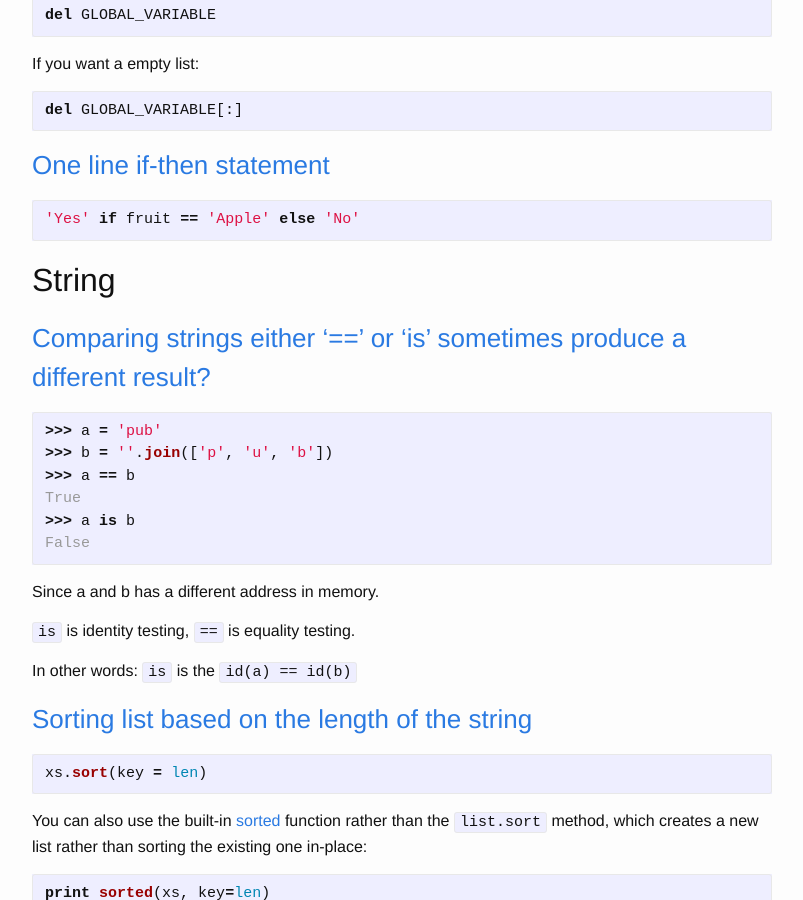
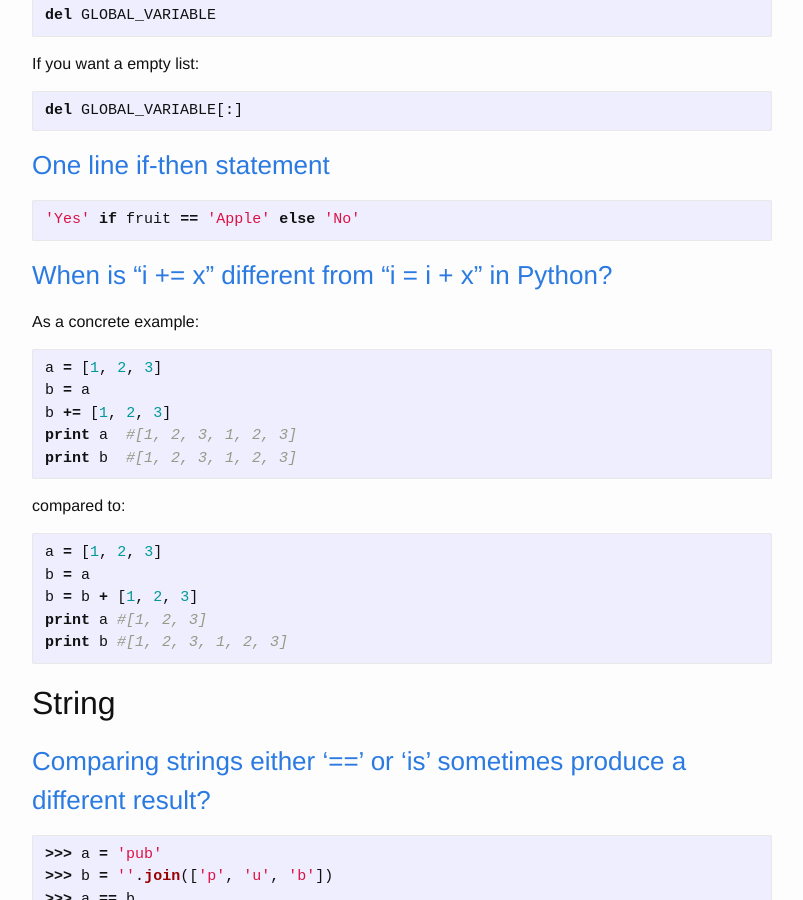
Before and after one commit to e-lin/wiki, a Jekyll site: the page built from _posts/2016-04-26-Python-Cheatsheet.md, in a window 1280 px wide and 900 px high, scrolled down 3515 px. Shown: the whole window, without its empty margins (238-1041 px from the left). Built offline with Jekyll 4.4.1, drawn with Linux system fonts in a browser that asks for light colours.

Commit message:
update post

````diff
--- a/_posts/2016-04-26-Python-Cheatsheet.md
+++ b/_posts/2016-04-26-Python-Cheatsheet.md
@@ -184,6 +184,29 @@ del GLOBAL_VARIABLE[:]
 
 ``` python
 'Yes' if fruit == 'Apple' else 'No'
+```
+
+
+### [When is “i += x” different from “i = i + x” in Python?][R25]
+
+As a concrete example:
+
+``` python
+a = [1, 2, 3]
+b = a
+b += [1, 2, 3]
+print a  #[1, 2, 3, 1, 2, 3]
+print b  #[1, 2, 3, 1, 2, 3]
+```
+
+compared to:
+
+``` python
+a = [1, 2, 3]
+b = a
+b = b + [1, 2, 3]
+print a #[1, 2, 3]
+print b #[1, 2, 3, 1, 2, 3]
 ```
 
 
````
Also changed, not shown: other parts of _posts/2016-04-26-Python-Cheatsheet.md (+1 -0 lines).
